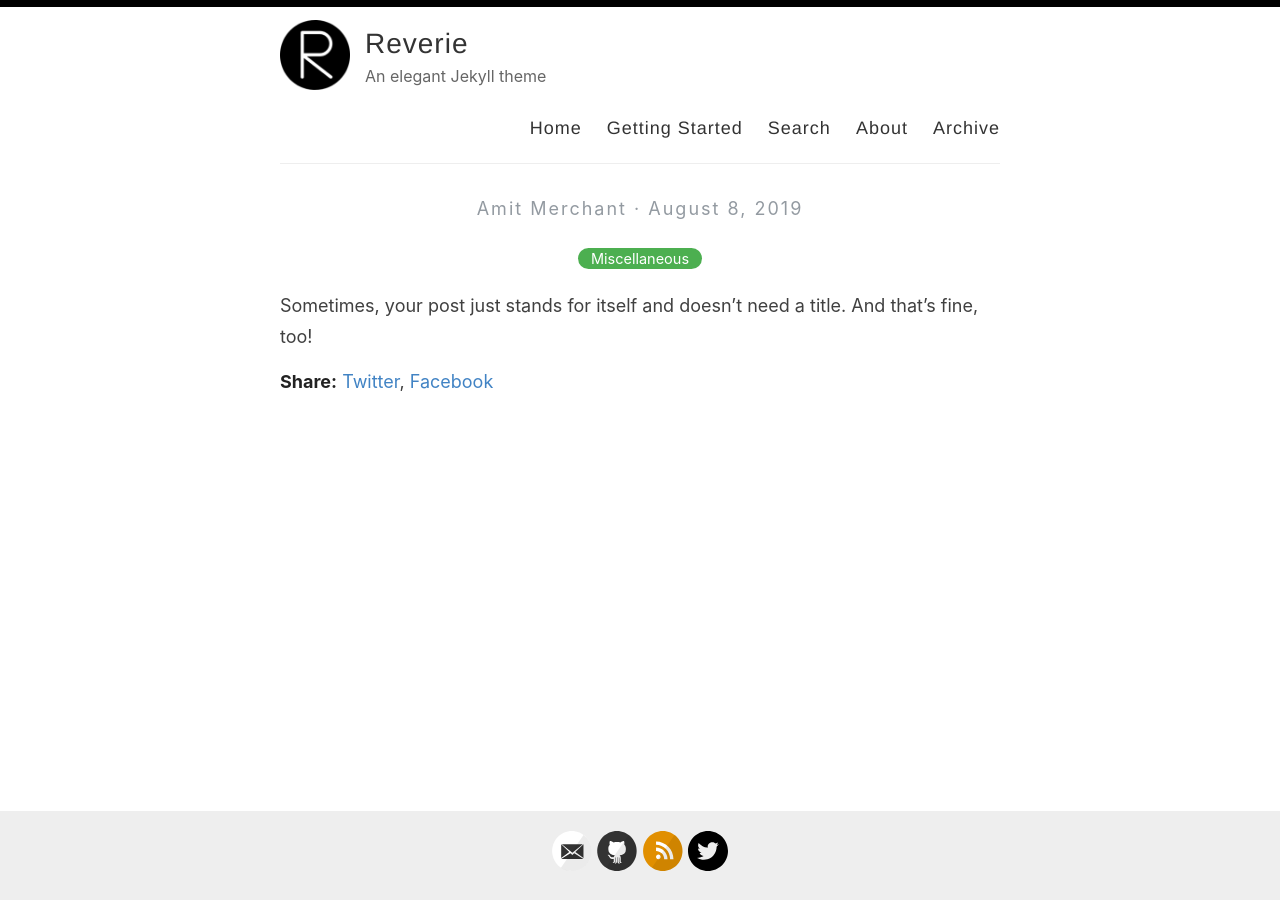
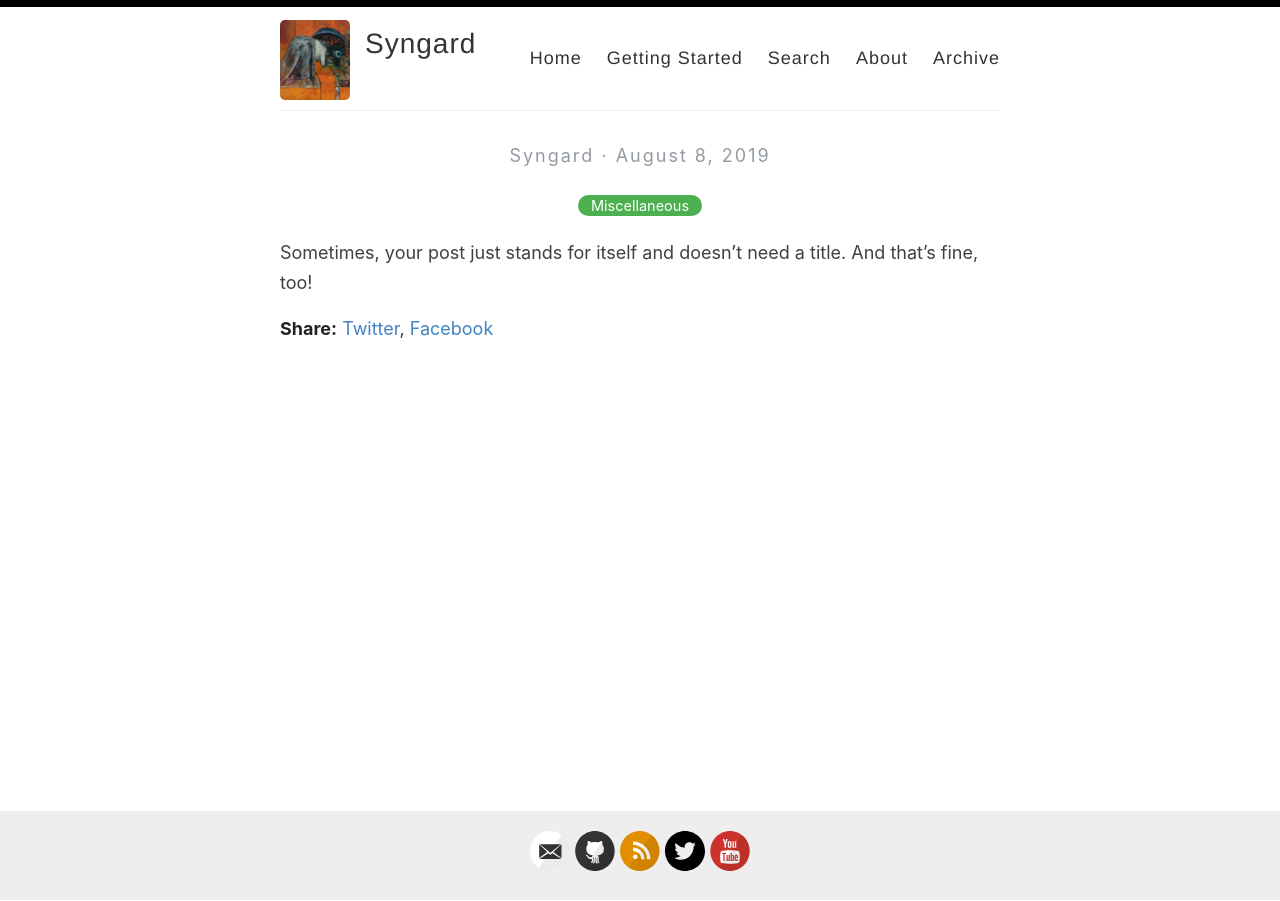
Before and after one commit to Syngard/syngard.github.io, a Jekyll site: the page built from _posts/2019-08-08-no-title-posts.md, in a window 1280 px wide. Built offline with Jekyll 4.4.1, drawn with Linux system fonts in a browser that asks for light colours.

Commit message:
Change  base config

```diff
--- a/_config.yml
+++ b/_config.yml
@@ -3,16 +3,16 @@
 #
 
 # Name of your site (displayed in the header)
-name: Reverie
+name: Syngard
 
 # Name of the author
-author: Amit Merchant
+author: Syngard
 
 # Short bio or description (displayed in the header)
-description: An elegant Jekyll theme
+description:
 
 # URL of your avatar or profile pic (you could use your GitHub profile pic)
-avatar: /images/reverie.png
+avatar: /images/icon.jpg
 
 #
 # Flags below are optional
@@ -21,17 +21,17 @@ avatar: /images/reverie.png
 # Includes an icon in the footer for each username you enter
 footer-links:
   dribbble:
-  email: amit.d.merchant@gmail.com
+  email: syngard@protonmail.com
   facebook:
   flickr:
-  github: amitmerchant1990/reverie
+  github: syngard
   instagram:
   linkedin:
   pinterest:
   rss: rss
-  twitter: amit_merchant
+  twitter: 0x16gard
   stackoverflow:
-  youtube: # channel/<your_long_string> or user/<user-name>
+  youtube: user/syngard
   googleplus: # anything in your profile username that comes after plus.google.com/
   playconsole:
 
@@ -41,21 +41,21 @@ footer-links:
 disqus:
 
 # Enter your Google Analytics web tracking code (e.g. UA-2110908-2) to activate tracking
-google_analytics: UA-43339302-11
+google_analytics:
 
 # For newer "GA4" analytics, use the following instead of the "UA" entry above
 #google_analytics_ga4: G-GABC1DEFG
 
 # Your website URL (e.g. http://amitmerchant1990.github.io or http://www.amitmerchant.com)
 # Used for Sitemap.xml and your RSS feed
-url: http://www.amitmerchant.com/reverie
-enforce_ssl: https://www.amitmerchant.com/reverie
+url: http://syngard.github.io
+enforce_ssl: https:/syngard.github.io
 
 # If you're hosting your site at a Project repository on GitHub pages
 # (http://yourusername.github.io/repository-name)
 # and NOT your User repository (http://yourusername.github.io)
 # then add in the baseurl here, like this: "/repository-name"
-baseurl: "/reverie"
+baseurl: ""
 
 #
 # !! You don't need to change any of the configuration flags below !!
```
Also changed, not shown: images/icon.jpg (added).
